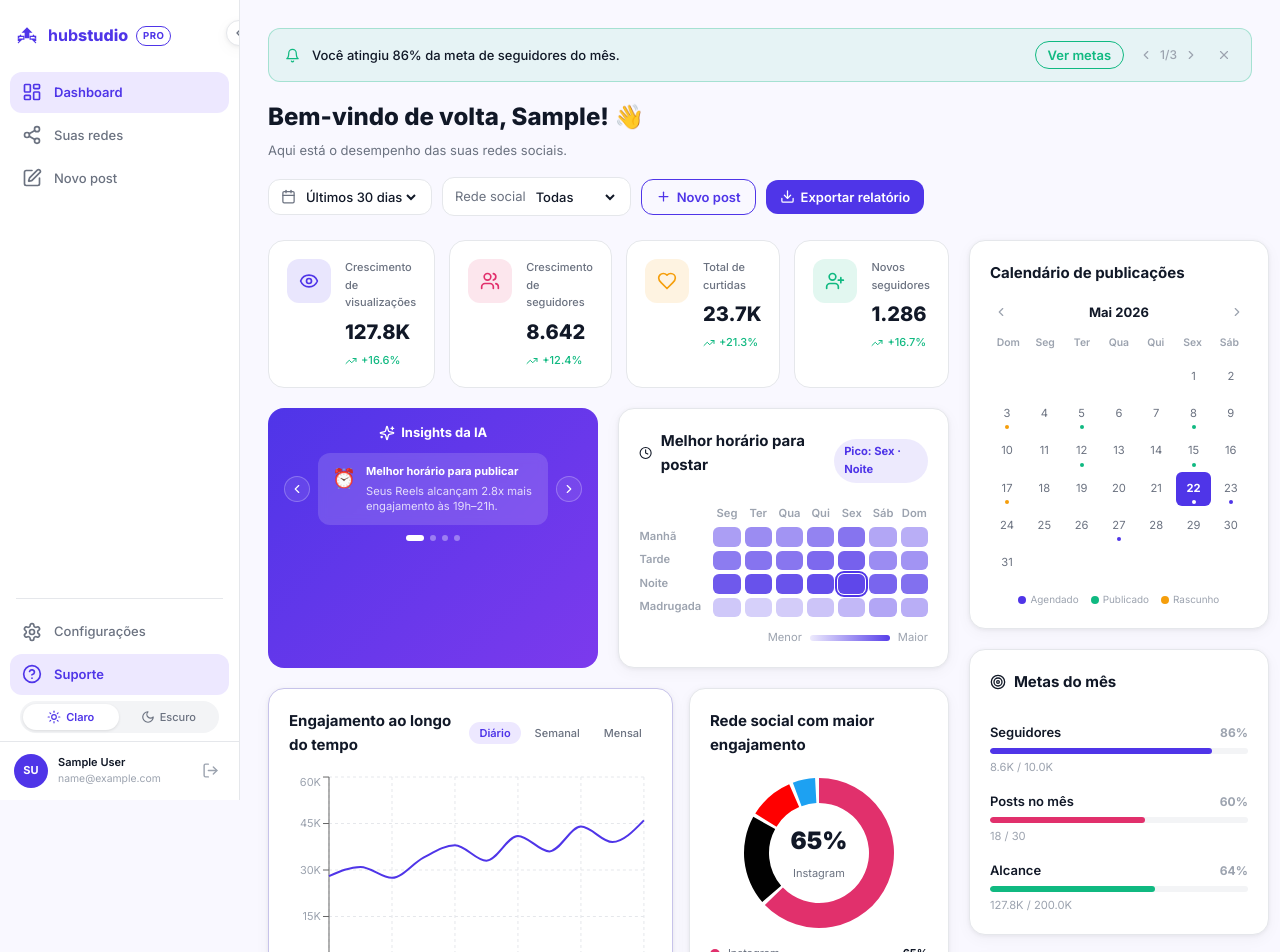
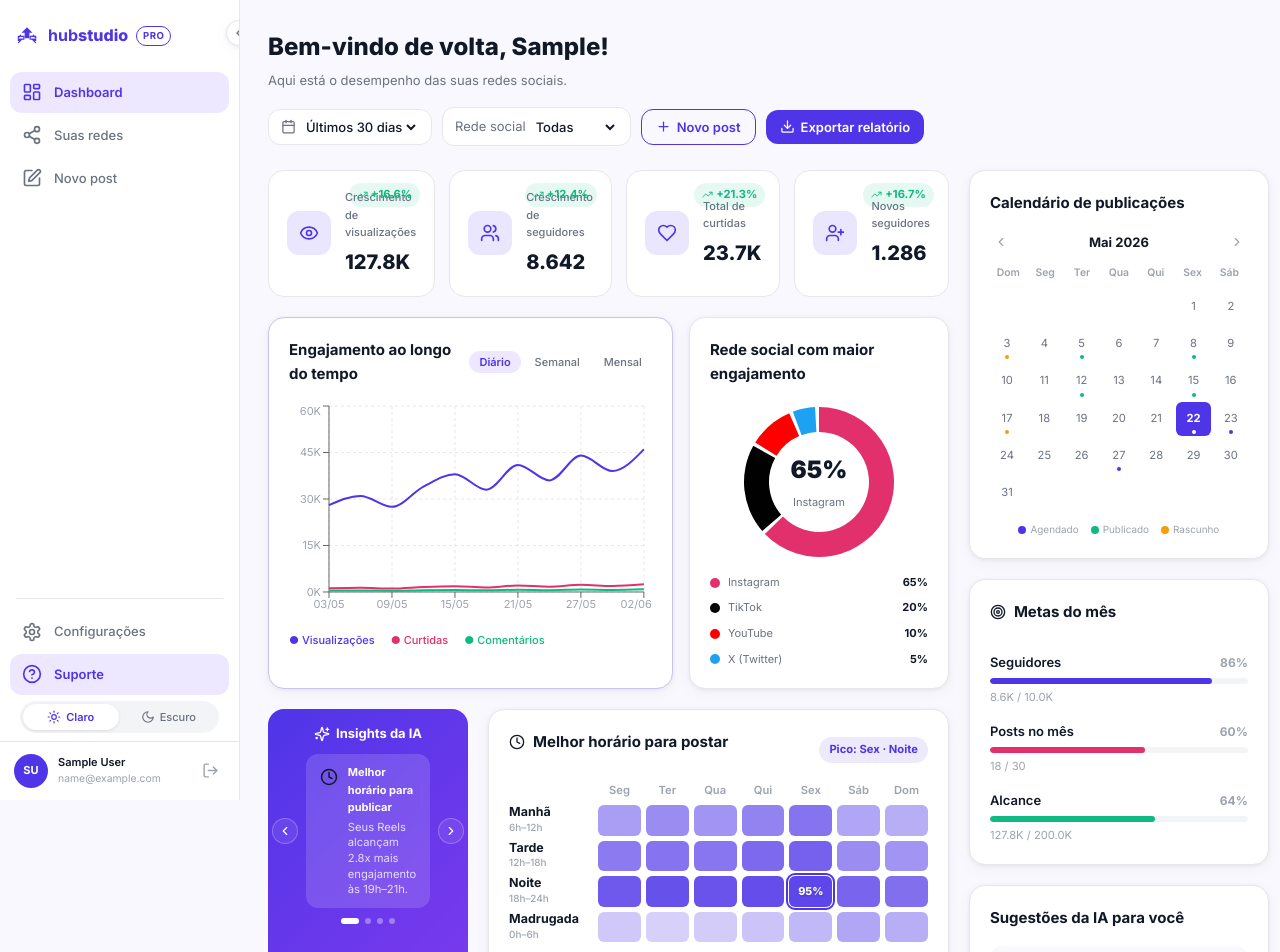
Before and after one commit to brenosemfreio/tcc, a React (Vite) app: page /dashboard in a window 1280 px wide. Shown: the top 952 px of the page. Built offline with nearby package versions, Linux system fonts and the light colour scheme; sample sign-in values are in the browser's storage.

Commit message:
chore: auto sync [Claude]

```diff
--- a/src/pages/Dashboard/Home/DashboardHome.css
+++ b/src/pages/Dashboard/Home/DashboardHome.css
@@ -88,23 +88,31 @@
 }
 
 .kpi-card {
+  position: relative;
   background: var(--color-card-bg);
   border: 1px solid var(--color-border);
   border-radius: var(--radius-lg);
   padding: 18px;
+  min-height: 110px;
   display: flex;
-  align-items: flex-start;
-  gap: 14px;
+  align-items: center;
+  justify-content: center;
   transition: all var(--transition-base);
 }
 .kpi-card:hover { box-shadow: var(--shadow-card-hover); transform: translateY(-2px); }
+
+.kpi-card__inner {
+  display: flex;
+  align-items: center;
+  gap: 14px;
+}
 
 .kpi-card__icon {
   width: 44px;
   height: 44px;
   border-radius: var(--radius-md);
-  background: color-mix(in srgb, var(--kpi-color) 12%, transparent);
-  color: var(--kpi-color);
+  background: color-mix(in srgb, var(--color-primary) 12%, transparent);
+  color: var(--color-primary);
   display: flex;
   align-items: center;
   justify-content: center;
@@ -114,15 +122,27 @@
 .kpi-card__body { display: flex; flex-direction: column; gap: 4px; min-width: 0; }
 .kpi-card__label { font-size: var(--font-size-xs); color: var(--color-text-secondary); font-weight: 500; }
 .kpi-card__value { font-size: var(--font-size-xl); font-weight: 800; color: var(--color-text); }
+
 .kpi-card__change {
-  display: flex;
+  position: absolute;
+  top: 12px;
+  right: 14px;
+  display: inline-flex;
   align-items: center;
-  gap: 4px;
-  font-size: var(--font-size-xs);
-  font-weight: 500;
+  gap: 3px;
+  font-size: 0.7rem;
+  font-weight: 700;
+  padding: 3px 8px;
+  border-radius: 999px;
 }
-.kpi-card__change--up   { color: var(--color-success); }
-.kpi-card__change--down { color: var(--color-error); }
+.kpi-card__change--up {
+  color: var(--color-success);
+  background: color-mix(in srgb, var(--color-success) 10%, transparent);
+}
+.kpi-card__change--down {
+  color: var(--color-error);
+  background: color-mix(in srgb, var(--color-error) 10%, transparent);
+}
 
 .kpi-card--skeleton { pointer-events: none; }
 
@@ -625,7 +645,7 @@
    ══════════════════════════════════════════════════════════ */
 
 /* Linhas auxiliares com 2 colunas iguais */
-.dash-home__row { display: grid; gap: 20px; }
+.dash-home__row { display: grid; gap: 20px; align-items: stretch; }
 .dash-home__row--2 { grid-template-columns: 1fr 1fr; }
 
 /* Empty state genérico nos cards */
@@ -793,30 +813,56 @@
 }
 .heatmap__grid {
   display: grid;
-  grid-template-columns: 70px repeat(7, 1fr);
-  gap: 4px;
+  grid-template-columns: 84px repeat(7, 1fr);
+  gap: 5px;
 }
 .heatmap__corner { /* canto superior esquerdo vazio */ }
-.heatmap__day-label,
-.heatmap__slot-label {
+.heatmap__day-label {
   font-size: 0.7rem;
   color: var(--color-text-muted);
   font-weight: 600;
   display: flex;
   align-items: center;
+  justify-content: center;
 }
-.heatmap__day-label { justify-content: center; }
+.heatmap__slot-label {
+  display: flex;
+  flex-direction: column;
+  justify-content: center;
+  gap: 1px;
+  padding-right: 8px;
+}
+.heatmap__slot-name {
+  font-size: 0.78rem;
+  color: var(--color-text);
+  font-weight: 700;
+  line-height: 1.1;
+}
+.heatmap__slot-range {
+  font-size: 0.62rem;
+  color: var(--color-text-muted);
+  font-weight: 500;
+}
 .heatmap__cell {
   aspect-ratio: 1.4;
   border-radius: 6px;
   position: relative;
   cursor: default;
+  display: flex;
+  align-items: center;
+  justify-content: center;
   transition: transform var(--transition-fast);
 }
 .heatmap__cell:hover { transform: scale(1.08); }
 .heatmap__cell--best {
   outline: 2px solid var(--color-primary);
   outline-offset: 1px;
+}
+.heatmap__cell-value {
+  font-size: 0.68rem;
+  font-weight: 800;
+  color: #fff;
+  text-shadow: 0 1px 2px rgba(0, 0, 0, 0.25);
 }
 .heatmap__legend {
   display: flex;
--- a/src/pages/Dashboard/Home/DashboardHome.jsx
+++ b/src/pages/Dashboard/Home/DashboardHome.jsx
@@ -12,7 +12,6 @@ import {
 import { dashFadeUp as fadeUp } from '../../../styles/animations'
 import { exportDashboardReport } from '../../../utils/export'
 
-import NotificationsBanner from './components/NotificationsBanner'
 import DashboardHeader from './components/DashboardHeader'
 import KpiGrid from './components/KpiGrid'
 import AIInsightsCarousel from './components/AIInsightsCarousel'
@@ -127,8 +126,6 @@ export default function DashboardHome() {
 
   return (
     <div className="dash-home">
-      <NotificationsBanner />
-
       <DashboardHeader
         greeting={`Bem-vindo de volta, ${firstName}!`}
         period={period}
@@ -145,6 +142,16 @@ export default function DashboardHome() {
         <div className="dash-home__left">
           <KpiGrid stats={stats} />
 
+          {/* Engajamento + Donut (prioridade visual maior) */}
+          <div className="dash-home__charts">
+            <EngagementChart
+              data={engagement}
+              granularity={granularity}
+              onGranularityChange={setGranularity}
+            />
+            <NetworkDonut data={socialBreakdown} />
+          </div>
+
           {/* AI Insights + Heatmap lado a lado */}
           <div className="dash-home__row dash-home__row--2">
             <AIInsightsCarousel insights={aiInsights} />
@@ -154,16 +161,6 @@ export default function DashboardHome() {
             >
               <BestTimeHeatmap />
             </motion.div>
-          </div>
-
-          {/* Engajamento + Donut */}
-          <div className="dash-home__charts">
-            <EngagementChart
-              data={engagement}
-              granularity={granularity}
-              onGranularityChange={setGranularity}
-            />
-            <NetworkDonut data={socialBreakdown} />
           </div>
 
           {/* Comparação entre redes */}
--- a/src/pages/Dashboard/Home/components/AIInsightsCarousel.jsx
+++ b/src/pages/Dashboard/Home/components/AIInsightsCarousel.jsx
@@ -19,6 +19,7 @@ export default function AIInsightsCarousel({ insights }) {
   if (!insights.length) return null
 
   const current = insights[active]
+  const Icon = current.icon
   const goPrev = () => setActive(i => (i - 1 + insights.length) % insights.length)
   const goNext = () => setActive(i => (i + 1) % insights.length)
 
@@ -51,7 +52,9 @@ export default function AIInsightsCarousel({ insights }) {
             exit={{ opacity: 0, x: -12 }}
             transition={{ duration: 0.25 }}
           >
-            <span className="ai-insight-card__icon">{current.icon}</span>
+            <span className="ai-insight-card__icon">
+              {Icon && <Icon size={18} />}
+            </span>
             <div>
               <strong>{current.title}</strong>
               <p>{current.text}</p>
--- a/src/pages/Dashboard/Home/components/AISuggestionsCard.jsx
+++ b/src/pages/Dashboard/Home/components/AISuggestionsCard.jsx
@@ -11,9 +11,11 @@ export default function AISuggestionsCard({ suggestions, feedback, onAction }) {
         <h3>Sugestões da IA para você</h3>
       </div>
       <div className="ai-suggestions">
-        {suggestions.map(s => (
+        {suggestions.map(s => {
+          const Icon = s.icon
+          return (
             <div key={s.id} className="ai-suggestion">
-            <div className="ai-suggestion__icon">{s.icon}</div>
+              <div className="ai-suggestion__icon">{Icon && <Icon size={16} />}</div>
               <div className="ai-suggestion__body">
                 <span className="ai-suggestion__label">{s.label}</span>
                 <p>{s.text}</p>
@@ -26,7 +28,8 @@ export default function AISuggestionsCard({ suggestions, feedback, onAction }) {
                 {feedback[`ai-${s.id}`] || s.action}
               </button>
             </div>
-        ))}
+          )
+        })}
       </div>
     </motion.div>
   )
--- a/src/pages/Dashboard/Home/components/BestTimeHeatmap.jsx
+++ b/src/pages/Dashboard/Home/components/BestTimeHeatmap.jsx
@@ -2,7 +2,12 @@ import { useMemo } from 'react'
 import { LuClock } from 'react-icons/lu'
 
 const DAYS = ['Seg', 'Ter', 'Qua', 'Qui', 'Sex', 'Sáb', 'Dom']
-const SLOTS = ['Manhã', 'Tarde', 'Noite', 'Madrugada']
+const SLOTS = [
+  { label: 'Manhã',     range: '6h–12h'  },
+  { label: 'Tarde',     range: '12h–18h' },
+  { label: 'Noite',     range: '18h–24h' },
+  { label: 'Madrugada', range: '0h–6h'   },
+]
 
 /**
  * Heatmap 7 dias × 4 períodos do dia indicando melhores horários para postar.
@@ -35,7 +40,7 @@ export default function BestTimeHeatmap() {
         }
       }
     }
-    return { slot: SLOTS[maxI], day: DAYS[maxJ], value: maxV }
+    return { slot: SLOTS[maxI].label, day: DAYS[maxJ], value: maxV }
   }, [])
 
   return (
@@ -52,17 +57,22 @@ export default function BestTimeHeatmap() {
           <div key={d} className="heatmap__day-label">{d}</div>
         ))}
         {MOCK_INTENSITY.map((row, i) => (
-          <div key={SLOTS[i]} className="heatmap__row" style={{ display: 'contents' }}>
-            <div className="heatmap__slot-label">{SLOTS[i]}</div>
+          <div key={SLOTS[i].label} className="heatmap__row" style={{ display: 'contents' }}>
+            <div className="heatmap__slot-label">
+              <span className="heatmap__slot-name">{SLOTS[i].label}</span>
+              <span className="heatmap__slot-range">{SLOTS[i].range}</span>
+            </div>
             {row.map((intensity, j) => {
-              const isBest = SLOTS[i] === best.slot && DAYS[j] === best.day
+              const isBest = SLOTS[i].label === best.slot && DAYS[j] === best.day
               return (
                 <div
                   key={j}
                   className={`heatmap__cell${isBest ? ' heatmap__cell--best' : ''}`}
                   style={{ background: cellColor(intensity) }}
-                  title={`${SLOTS[i]} · ${DAYS[j]} — engajamento ${Math.round(intensity * 100)}%`}
-                />
+                  title={`${SLOTS[i].label} · ${DAYS[j]} — engajamento ${Math.round(intensity * 100)}%`}
+                >
+                  {isBest && <span className="heatmap__cell-value">{Math.round(intensity * 100)}%</span>}
+                </div>
               )
             })}
           </div>
@@ -71,7 +81,7 @@ export default function BestTimeHeatmap() {
       <div className="heatmap__legend">
         <span>Menor</span>
         <div className="heatmap__legend-bar" />
-        <span>Maior</span>
+        <span>Maior engajamento</span>
       </div>
     </div>
   )
--- a/src/pages/Dashboard/Home/components/DashboardHeader.jsx
+++ b/src/pages/Dashboard/Home/components/DashboardHeader.jsx
@@ -21,7 +21,7 @@ export default function DashboardHeader({
   return (
     <div className="dash-home__header">
       <div>
-        <h1 className="dash-home__greeting">{greeting} 👋</h1>
+        <h1 className="dash-home__greeting">{greeting}</h1>
         <p className="dash-home__sub">Aqui está o desempenho das suas redes sociais.</p>
       </div>
       <div className="dash-home__filters">
--- a/src/pages/Dashboard/Home/components/KpiGrid.jsx
+++ b/src/pages/Dashboard/Home/components/KpiGrid.jsx
@@ -11,9 +11,6 @@ const STAT_LABELS = {
   likes: 'Total de curtidas',
   newFollowers: 'Novos seguidores',
 }
-const STAT_COLORS = {
-  views: '#4F35E8', followers: '#E1306C', likes: '#F59E0B', newFollowers: '#10B981',
-}
 
 function Skeleton() {
   return (
@@ -22,7 +19,6 @@ function Skeleton() {
       <div className="kpi-card__body-skeleton">
         <div className="skeleton skeleton--label" />
         <div className="skeleton skeleton--value" />
-        <div className="skeleton skeleton--meta" />
       </div>
     </div>
   )
@@ -45,16 +41,17 @@ export default function KpiGrid({ stats }) {
           <motion.div
             key={key}
             className="kpi-card"
-            style={{ '--kpi-color': STAT_COLORS[key] }}
             variants={fadeUp} initial="hidden" animate="visible" custom={i}
           >
-            <div className="kpi-card__icon"><Icon size={20} /></div>
-            <div className="kpi-card__body">
-              <span className="kpi-card__label">{STAT_LABELS[key]}</span>
-              <span className="kpi-card__value">{val.value}</span>
-              <span className={`kpi-card__change kpi-card__change--${val.trend}`}>
-                <LuTrendingUp size={12} /> {val.change}
-              </span>
+            <span className={`kpi-card__change kpi-card__change--${val.trend}`}>
+              <LuTrendingUp size={11} /> {val.change}
+            </span>
+            <div className="kpi-card__inner">
+              <div className="kpi-card__icon"><Icon size={20} /></div>
+              <div className="kpi-card__body">
+                <span className="kpi-card__label">{STAT_LABELS[key]}</span>
+                <span className="kpi-card__value">{val.value}</span>
+              </div>
             </div>
           </motion.div>
         )
--- a/src/pages/Dashboard/Home/components/MiniCalendar.jsx
+++ b/src/pages/Dashboard/Home/components/MiniCalendar.jsx
@@ -22,7 +22,9 @@ export default function MiniCalendar({ markers = {} }) {
 
   const firstDay = new Date(view.year, view.month, 1).getDay()
   const daysInMonth = new Date(view.year, view.month + 1, 0).getDate()
-  const cells = [...Array(firstDay).fill(null), ...Array.from({ length: daysInMonth }, (_, i) => i + 1)]
+  // Sempre 42 células (6 semanas × 7 dias) — calendário fica com altura fixa
+  const baseCells = [...Array(firstDay).fill(null), ...Array.from({ length: daysInMonth }, (_, i) => i + 1)]
+  const cells = [...baseCells, ...Array(Math.max(0, 42 - baseCells.length)).fill(null)]
 
   const isCurrentMonth = view.year === today.getFullYear() && view.month === today.getMonth()
 
--- a/src/pages/Dashboard/Home/components/NotificationsBanner.jsx
+++ /dev/null
@@ -1,86 +0,0 @@
-import { useState } from 'react'
-import { motion, AnimatePresence } from 'framer-motion'
-import { LuBell, LuChevronRight, LuChevronLeft, LuX } from 'react-icons/lu'
-
-// Mock — futuramente virá de um service de notificações.
-const NOTIFICATIONS = [
-  { id: 1, type: 'success', text: 'Você atingiu 86% da meta de seguidores do mês.',          cta: 'Ver metas'    },
-  { id: 2, type: 'warning', text: 'Post agendado para amanhã às 09:00 sem mídia anexada.', cta: 'Adicionar'    },
-  { id: 3, type: 'info',    text: 'Insights da IA atualizados com base nos posts da semana.', cta: 'Ver insights' },
-]
-
-export default function NotificationsBanner({ onAction }) {
-  const [items, setItems] = useState(NOTIFICATIONS)
-  const [index, setIndex] = useState(0)
-
-  if (!items.length) return null
-
-  const current = items[index]
-
-  const dismiss = () => {
-    setItems(prev => {
-      const next = prev.filter((_, i) => i !== index)
-      // Ajusta o índice caso estivéssemos no último item.
-      if (index >= next.length) setIndex(Math.max(0, next.length - 1))
-      return next
-    })
-  }
-
-  const goPrev = () => setIndex(i => (i - 1 + items.length) % items.length)
-  const goNext = () => setIndex(i => (i + 1) % items.length)
-
-  return (
-    <motion.div
-      className={`notif notif--${current.type}`}
-      initial={{ opacity: 0, y: -8 }}
-      animate={{ opacity: 1, y: 0 }}
-      transition={{ duration: 0.3 }}
-    >
-      <span className="notif__icon"><LuBell size={15} /></span>
-
-      <AnimatePresence mode="wait">
-        <motion.span
-          key={current.id}
-          className="notif__text"
-          initial={{ opacity: 0, x: 8 }}
-          animate={{ opacity: 1, x: 0 }}
-          exit={{ opacity: 0, x: -8 }}
-          transition={{ duration: 0.18 }}
-        >
-          {current.text}
-        </motion.span>
-      </AnimatePresence>
-
-      {current.cta && (
-        <button
-          type="button"
-          className="notif__cta"
-          onClick={() => onAction?.(current)}
-        >
-          {current.cta}
-        </button>
-      )}
-
-      {items.length > 1 && (
-        <div className="notif__nav">
-          <button type="button" onClick={goPrev} aria-label="Notificação anterior">
-            <LuChevronLeft size={14} />
-          </button>
-          <span className="notif__count">{index + 1}/{items.length}</span>
-          <button type="button" onClick={goNext} aria-label="Próxima notificação">
-            <LuChevronRight size={14} />
-          </button>
-        </div>
-      )}
-
-      <button
-        type="button"
-        className="notif__dismiss"
-        onClick={dismiss}
-        aria-label="Dispensar notificação"
-      >
-        <LuX size={14} />
-      </button>
-    </motion.div>
-  )
-}
--- a/src/services/analytics.js
+++ b/src/services/analytics.js
@@ -89,28 +89,30 @@ export const getContentReach = () => Promise.resolve([
   { type: 'Stories',   value: 6,  color: '#C4B5FD' },
 ])
 
+import { LuClock, LuActivity, LuHash, LuBot } from 'react-icons/lu'
+
 export const getAiInsights = () => Promise.resolve([
   {
     id: 1,
-    icon: '⏰',
+    icon: LuClock,
     title: 'Melhor horário para publicar',
     text: 'Seus Reels alcançam 2.8x mais engajamento às 19h–21h.',
   },
   {
     id: 2,
-    icon: '📉',
+    icon: LuActivity,
     title: 'Rede tem melhor desempenho',
     text: 'Seus Reels alcançaram 2.8x mais no Instagram este mês.',
   },
   {
     id: 3,
-    icon: '#',
+    icon: LuHash,
     title: 'Hashtags em alta',
     text: '#marketingdigital, #conteúdo e #empreendedorismo geram mais alcance.',
   },
   {
     id: 4,
-    icon: '🤖',
+    icon: LuBot,
     title: 'Dica da IA',
     text: 'Conteúdos educativos geram 45% mais salvamentos.',
   },
--- a/src/services/posts.js
+++ b/src/services/posts.js
@@ -23,10 +23,12 @@ export const getCalendarMarkers = () => Promise.resolve({
 // Mantido por compatibilidade; usa o mesmo dado de scheduled.
 export const getScheduledDates = () => Promise.resolve([23, 27])
 
+import { LuMessageSquare, LuChartBar, LuHash } from 'react-icons/lu'
+
 export const getAiSuggestions = () => Promise.resolve([
-  { id: 1, icon: '💬', label: 'Ideia de post', text: 'Faça um post sobre tendências do seu nicho este mês!', action: 'Gerar' },
-  { id: 2, icon: '📊', label: 'Engajamento',   text: 'Clique para gerar legendas envolventes.',              action: 'Gerar' },
-  { id: 3, icon: '#',  label: 'Hashtags',       text: '#marketingdigital #branding #redessociais',           action: 'Copiar' },
+  { id: 1, icon: LuMessageSquare, label: 'Ideia de post', text: 'Faça um post sobre tendências do seu nicho este mês!', action: 'Gerar' },
+  { id: 2, icon: LuChartBar,      label: 'Engajamento',   text: 'Clique para gerar legendas envolventes.',              action: 'Gerar' },
+  { id: 3, icon: LuHash,          label: 'Hashtags',      text: '#marketingdigital #branding #redessociais',           action: 'Copiar' },
 ])
 
 export const schedulePost = (data) => Promise.resolve({ id: Date.now(), ...data, status: 'scheduled' })
```
Lines whose indentation alone changed are shown as unchanged.
